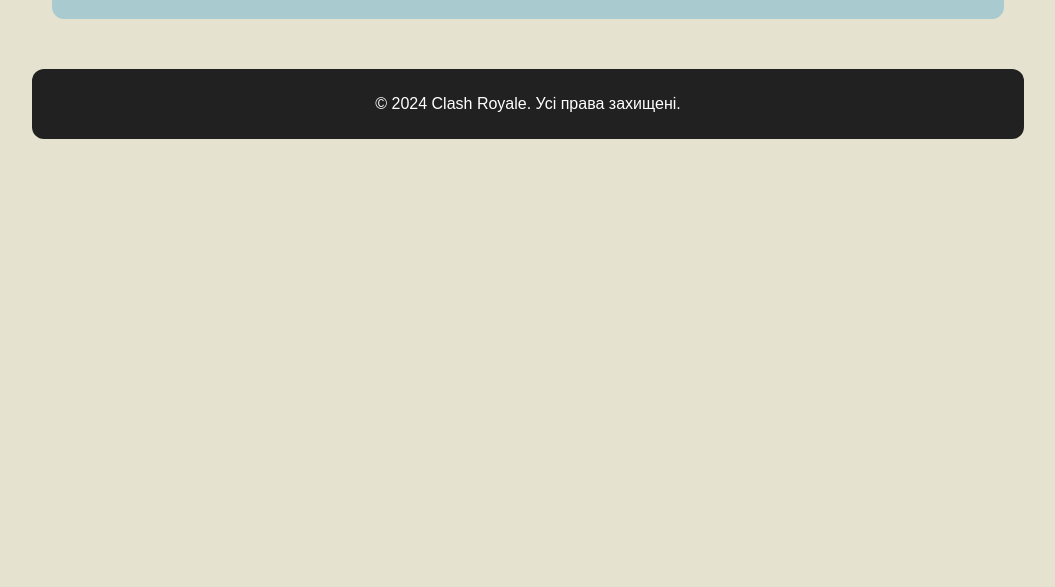
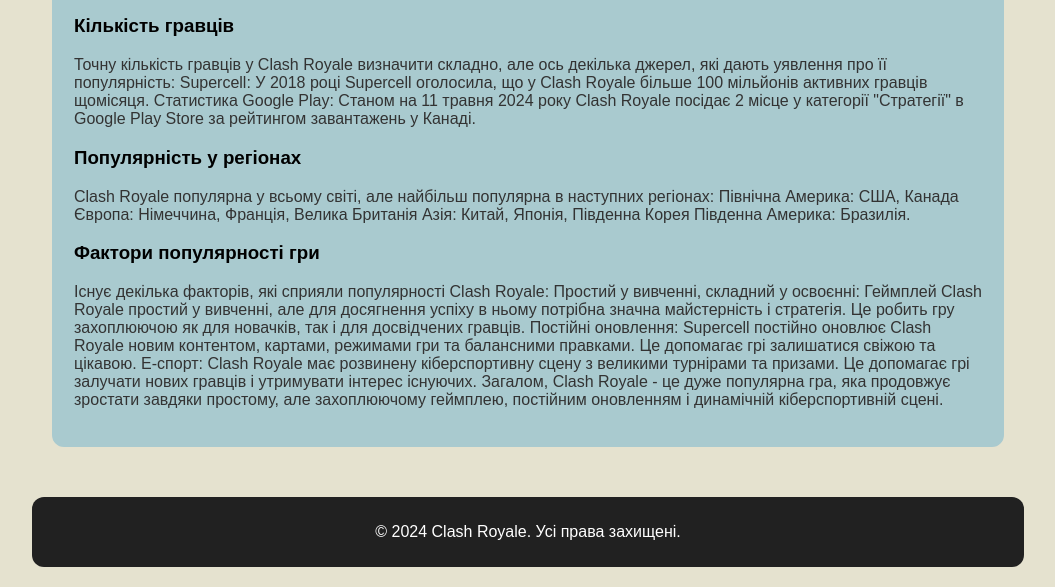
Before and after one commit to MichaelKapust/Ivan-Kovalenko, a plain HTML site: page index.html in a window 1280 px wide. Shown: the part 1325-1912 px from the top of the page, without its empty margins (112-1167 px from the left). Before the commit the page ends 1484 px from the top, so only its background shows below. Drawn offline with Linux system fonts and the light colour scheme.

Commit message:
Update index.html

```diff
--- a/index.html
+++ b/index.html
@@ -36,6 +36,29 @@
                 <h3>Гейплей гри </h3>
                 <p>У Clash Royale двоє гравців борються між собою, намагаючись знищити базу супротивника та зберегти власну до вичерпання відведеного часу. Поле бою, зване ареною, поділене навпіл: знизу розташована територія гравця з трьома баштами й двома шляхами, зверху — аналогічні башти й шляхи противника. Гравець має колоду карт, з якої випадковим чином розкритими є чотири. Викладаючи карти на поле бою, він прикликає відповідні війська, зводить споруди чи чаклує закляття. Війська з'являються у вказаному місці за кілька секунд і автоматично вирушають по дорогах в атаку та нападають на найближчих ворогів. Але деякі війська йдуть прямо до ворожої башти не зважаючи ні на що. Споруди можуть продукувати підмогу, а закляття — давати миттєвий руйнівний чи корисний ефект.</p>
                 <img src="https://upload.wikimedia.org/wikipedia/uk/9/96/Clash_Royale_gameplay.png" alt="Геймплей гри Clash Royale">
+
+                <h3>Кількість гравців</h3>
+                <p>Точну кількість гравців у Clash Royale визначити складно, але ось декілька джерел, які дають уявлення про її популярність:
+
+Supercell: У 2018 році Supercell оголосила, що у Clash Royale більше 100 мільйонів активних гравців щомісяця.
+Статистика Google Play: Станом на 11 травня 2024 року Clash Royale посідає 2 місце у категорії "Стратегії" в Google Play Store за рейтингом завантажень у Канаді.</p>
+<h3>Популярність у регіонах</h3>
+
+<p>Clash Royale популярна у всьому світі, але найбільш популярна в наступних регіонах:
+
+Північна Америка: США, Канада
+Європа: Німеччина, Франція, Велика Британія
+Азія: Китай, Японія, Південна Корея
+Південна Америка: Бразилія.</p>
+
+<h3>Фактори популярності гри</h3>
+<p>Існує декілька факторів, які сприяли популярності Clash Royale:
+
+Простий у вивченні, складний у освоєнні: Геймплей Clash Royale простий у вивченні, але для досягнення успіху в ньому потрібна значна майстерність і стратегія. Це робить гру захоплюючою як для новачків, так і для досвідчених гравців.
+Постійні оновлення: Supercell постійно оновлює Clash Royale новим контентом, картами, режимами гри та балансними правками. Це допомагає грі залишатися свіжою та цікавою.
+Е-спорт: Clash Royale має розвинену кіберспортивну сцену з великими турнірами та призами. Це допомагає грі залучати нових гравців і утримувати інтерес існуючих.
+Загалом, Clash Royale - це дуже популярна гра, яка продовжує зростати завдяки простому, але захоплюючому геймплею, постійним оновленням і динамічній кіберспортивній сцені. </p>
+
             </div>
 
         </div>
```
